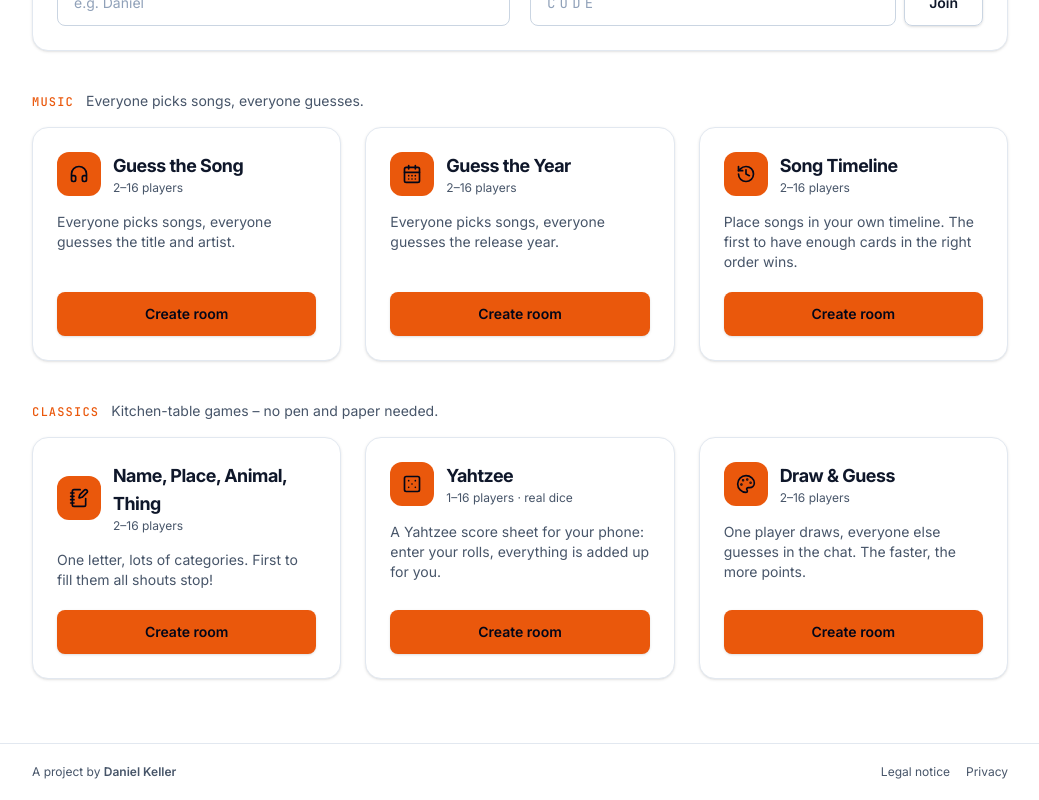
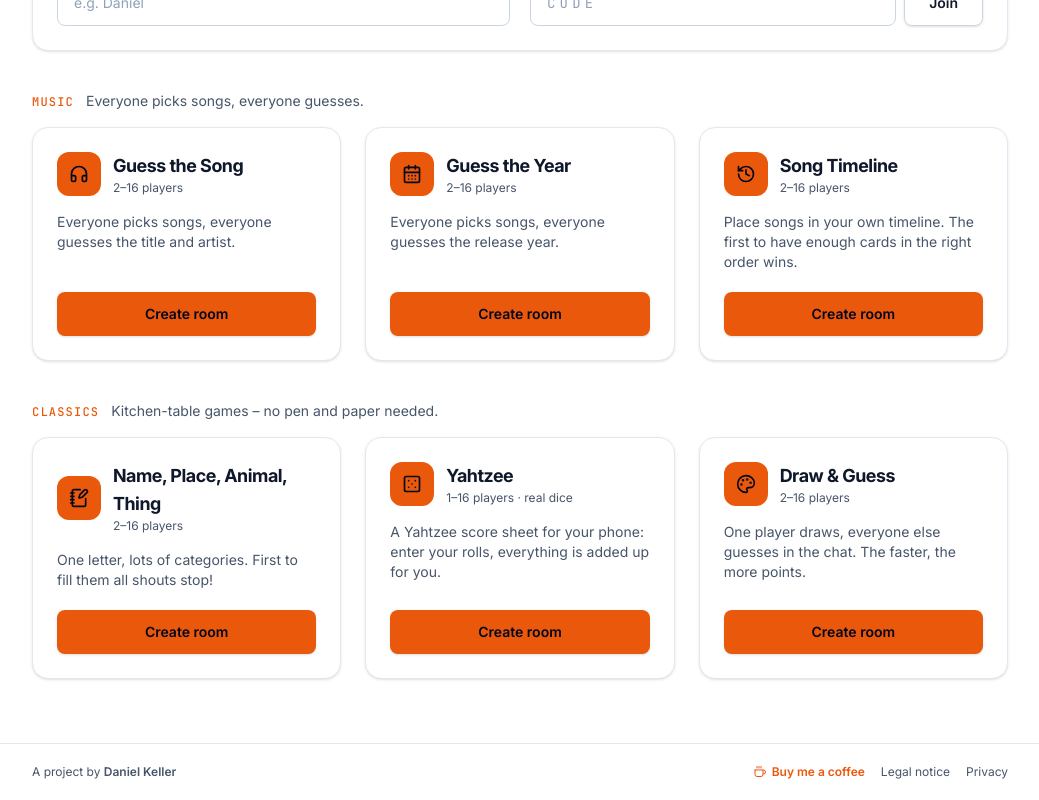
Before and after one commit to IXDemyx/portfolio, a React (Vite) app in the folder games/client/: page / in a window 1280 px wide. Shown: the part 174-974 px from the top of the page, without its empty margins (120-1159 px from the left). Built offline with nearby package versions, Linux system fonts and the light colour scheme; no server answers.

Commit message:
added kofi link to footer and endscreen

```diff
--- a/games/client/src/components/Footer.tsx
+++ b/games/client/src/components/Footer.tsx
@@ -1,4 +1,6 @@
+import { FiCoffee } from "react-icons/fi";
 import { Link } from "react-router-dom";
+import { DONATE_URL } from "../lib/donate";
 import { useLanguage } from "../lib/i18n";
 import { IMPRINT_URL, PORTFOLIO_URL } from "../lib/privacy";
 
@@ -18,7 +20,18 @@ function Footer({ width }: { width: string }) {
             Daniel Keller
           </a>
         </p>
-        <nav aria-label={t.footer.legal} className="flex gap-4">
+        <nav aria-label={t.footer.legal} className="flex flex-wrap gap-x-4 gap-y-2">
+          {DONATE_URL && (
+            <a
+              href={DONATE_URL}
+              target="_blank"
+              rel="noopener noreferrer"
+              className={`flex items-center gap-1.5 font-semibold text-(--accent) ${link}`}
+            >
+              <FiCoffee aria-hidden="true" />
+              {t.footer.donate}
+            </a>
+          )}
           <a href={IMPRINT_URL} className={link}>
             {t.footer.imprint}
           </a>
--- a/games/client/src/games/music/Final.tsx
+++ b/games/client/src/games/music/Final.tsx
@@ -1,5 +1,5 @@
 import { useState } from "react";
-import { FiX } from "react-icons/fi";
+import { FiCoffee, FiX } from "react-icons/fi";
 import type { Ack, RoomState } from "../../../../shared/types";
 import Button from "../../components/Button";
 import ErrorText from "../../components/ErrorText";
@@ -7,6 +7,7 @@ import PlayerList from "../../components/PlayerList";
 import Podium, { Confetti, places } from "../../components/Podium";
 import RoomLayout from "../../components/RoomLayout";
 import { card, eyebrow } from "../../components/ui";
+import { DONATE_URL } from "../../lib/donate";
 import { useLanguage } from "../../lib/i18n";
 import { socket } from "../../lib/socket";
 
@@ -77,6 +78,22 @@ function Final({ state }: { state: RoomState }) {
             )}
           </div>
           <ErrorText code={error} className="mt-3" />
+
+          {/* Dezent am Ende: Wer Spaß hatte, kann einen Kaffee spendieren. */}
+          {DONATE_URL && (
+            <p className="mt-6 flex flex-wrap items-center gap-x-2 gap-y-1 border-t border-slate-200 pt-5 text-sm text-(--text-secondary) dark:border-(--accent-soft)">
+              {t.footer.donateFinal}
+              <a
+                href={DONATE_URL}
+                target="_blank"
+                rel="noopener noreferrer"
+                className="inline-flex items-center gap-1.5 font-semibold text-(--accent) transition hover:text-(--accent-hover)"
+              >
+                <FiCoffee aria-hidden="true" />
+                {t.footer.donate}
+              </a>
+            </p>
+          )}
         </section>
 
         {state.game === "timeline" && state.timelines && (
--- /dev/null
+++ b/games/client/src/lib/donate.ts
@@ -0,0 +1,5 @@
+/**
+ * Spendenlink (z. B. Ko-fi, Buy Me a Coffee oder PayPal.me). Leer = nirgends angezeigt.
+ * Es ist nur ein normaler Link: Erst wer draufklickt, landet beim Anbieter.
+ */
+export const DONATE_URL = "https://ko-fi.com/danielkeller";
--- a/games/client/src/lib/i18n/de.ts
+++ b/games/client/src/lib/i18n/de.ts
@@ -19,6 +19,8 @@ export const de = {
     legal: "Rechtliches",
     imprint: "Impressum",
     privacy: "Datenschutz",
+    donate: "Spendier mir einen Kaffee",
+    donateFinal: "Hat's Spaß gemacht?",
   },
   nav: {
     light: "Helles Design",
--- a/games/client/src/lib/i18n/en.ts
+++ b/games/client/src/lib/i18n/en.ts
@@ -21,6 +21,8 @@ export const en: Dictionary = {
     legal: "Legal",
     imprint: "Legal notice",
     privacy: "Privacy",
+    donate: "Buy me a coffee",
+    donateFinal: "Had fun?",
   },
   nav: {
     light: "Light theme",
```
